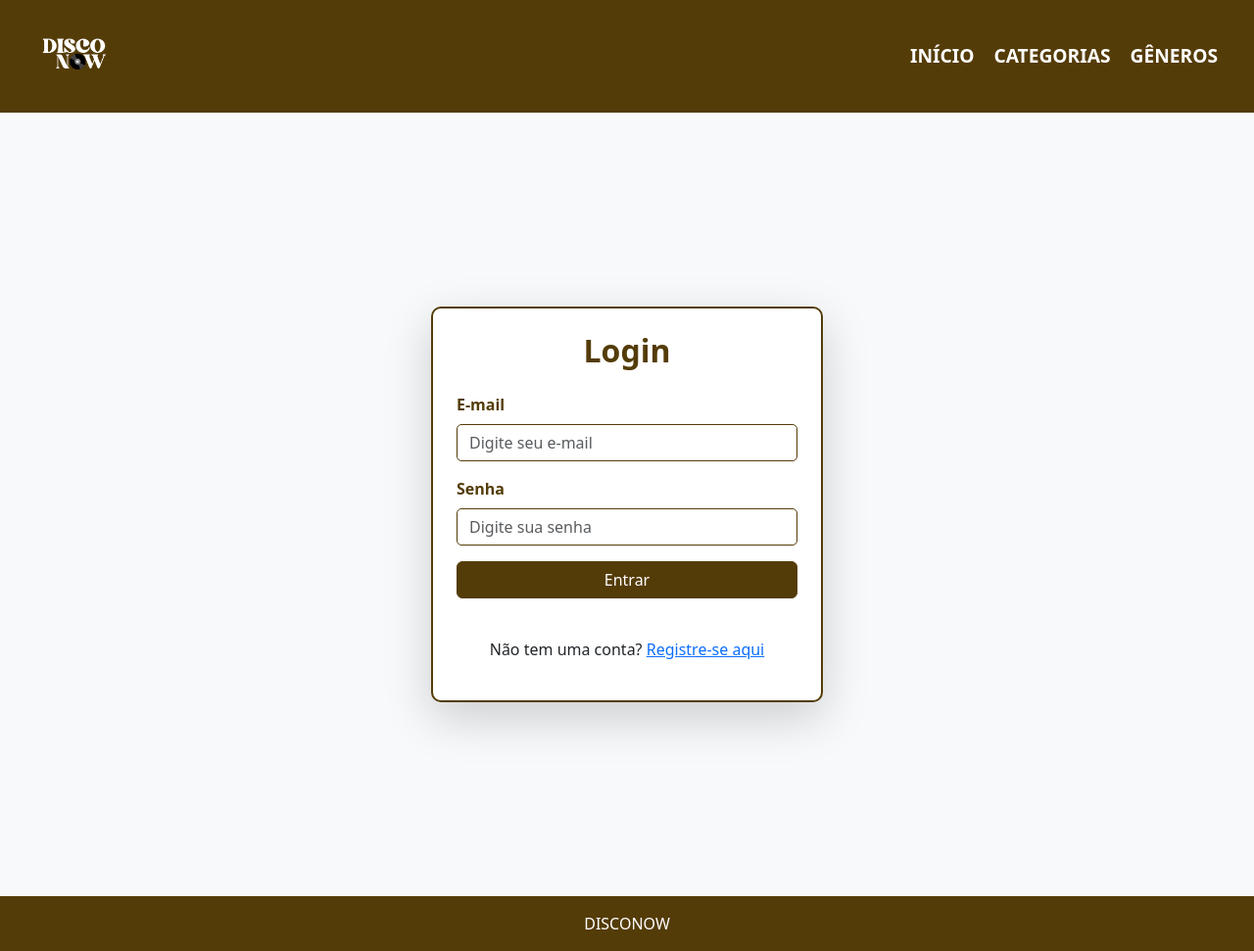
After one commit to Miguel11h/tcc, a PHP site: page /public/login.html in a window 1280 px wide. The commit adds this page. Shown: the whole page at 98% size. Run offline with PHP 8.4, Linux system fonts and the light colour scheme.

Commit message:
ultima atualização na estilização do site e criação da página de login

```diff
--- /dev/null
+++ b/arquivosinuteis/exemplo_api/public/login.html
@@ -0,0 +1,63 @@
+<!DOCTYPE html>
+<html lang="pt-br">
+<head>
+    <meta charset="UTF-8">
+    <meta name="viewport" content="width=device-width, initial-scale=1.0">
+    <title>Login DiscoNow</title>
+    <link href="https://cdn.jsdelivr.net/npm/bootstrap@5.3.3/dist/css/bootstrap.min.css" rel="stylesheet">
+    <link rel="stylesheet" href="style.css">
+</head>
+<body>
+    <nav class="navbar navbar-expand-sm custom-navbar">
+        <div class="container-fluid">
+            <a class="navbar-brand" href="#">
+                <img src="assets/logo.png" alt="Avatar Logo" style="width:100px;">
+            </a>
+            <button class="navbar-toggler" type="button" data-bs-toggle="collapse" data-bs-target="#collapsibleNavbar">
+                <span class="navbar-toggler-icon"></span>
+            </button>
+            <div class="collapse navbar-collapse" id="collapsibleNavbar">
+                <ul class="navbar-nav ms-auto">
+                    <li class="nav-item">
+                        <a class="nav-link custom-nav-link" href="#"><b>INÍCIO</b></a>
+                    </li>
+                    <li class="nav-item">
+                        <a class="nav-link custom-nav-link" href="#"><b>CATEGORIAS</b></a>
+                    </li>
+                    <li class="nav-item">
+                        <a class="nav-link custom-nav-link" href="#"><b>GÊNEROS</b></a>
+                    </li>
+                </ul>
+            </div>
+        </div>
+    </nav>
+
+    <div class="d-flex justify-content-center align-items-center min-vh-100">
+        <div class="card p-4 shadow-lg" style="max-width: 400px; width: 100%;">
+            <h2 class="text-center mb-4">Login</h2>
+            <form class="form_login">
+                <div class="mb-3">
+                    <label for="email" class="form-label">E-mail</label>
+                    <input type="email" id="email" name="email" class="form-control" placeholder="Digite seu e-mail">
+                </div>
+                <div class="mb-3">
+                    <label for="senha" class="form-label">Senha</label>
+                    <input type="password" id="senha" name="senha" class="form-control" placeholder="Digite sua senha">
+                </div>
+                <button type="submit" class="btn btn-primary w-100">Entrar</button>
+            </form>
+            <p id="message" class="mt-3 text-center"></p>
+            <p class="text-center mt-2">Não tem uma conta? <a href="registro.html">Registre-se aqui</a></p>
+        </div>
+    </div>
+
+    <footer class="footer mt-auto py-3">
+        <div class="container text-center">
+            <span class="text-muted">DISCONOW</span>
+        </div>
+    </footer>
+    <script src="https://cdn.jsdelivr.net/npm/@popperjs/core@2.11.8/dist/umd/popper.min.js"></script>
+    <script src="https://cdn.jsdelivr.net/npm/bootstrap@5.3.3/dist/js/bootstrap.min.js"></script>
+    <script src="app.js"></script>
+</body>
+</html>
--- a/arquivosinuteis/exemplo_api/public/registro.html
+++ b/arquivosinuteis/exemplo_api/public/registro.html
@@ -11,7 +11,7 @@
     <nav class="navbar navbar-expand-sm custom-navbar">
         <div class="container-fluid">
             <a class="navbar-brand" href="#">
-                <img src="logo.png" alt="Avatar Logo" style="width:100px;">
+                <img src="assets/logo.png" alt="Avatar Logo" style="width:100px;">
             </a>
             <button class="navbar-toggler" type="button" data-bs-toggle="collapse" data-bs-target="#collapsibleNavbar">
                 <span class="navbar-toggler-icon"></span>
@@ -34,7 +34,7 @@
 
     <div class="container-fluid d-flex align-items-center justify-content-between min-vh-100">
         <div class="image-container animated">
-            <img src="ouvindo.png" alt="Imagem de destaque" class="img-fluid">
+            <img src="assets/ouvindo.png" alt="Imagem de destaque" class="img-fluid">
         </div>
         <div class="register-container animated">
             <div class="card p-4 shadow-lg" style="max-width: 400px; width: 100%;">
--- a/arquivosinuteis/exemplo_api/server.js
+++ b/arquivosinuteis/exemplo_api/server.js
@@ -10,7 +10,7 @@ app.use(express.static('public'));
 app.use(express.json());
 
 app.get('/', (req, res) => {
-    res.sendFile(path.join(__dirname, 'public', 'registro.html'))
+    res.sendFile(path.join(__dirname, 'public', 'login.html'))
 });
 
 app.post('/send-information', (req, res) => {
@@ -29,7 +29,6 @@ app.post('/send-information', (req, res) => {
         })
     }
     else{
-        // aqui vai o código para inserir os registros no banco de dados
         const db = new sqlite3.Database('./db/banco.db', (err) => {
             if(err){
                 return console.error(err.message);
```
Also changed, not shown: arquivosinuteis/exemplo_api/db/banco.db, arquivosinuteis/exemplo_api/public/assets/logo.png (renamed from arquivosinuteis/exemplo_api/public/logo.png), arquivosinuteis/exemplo_api/public/style.css (line endings or trailing spaces), 1 other file.
